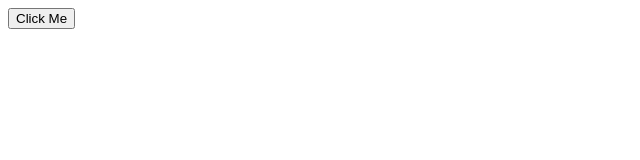
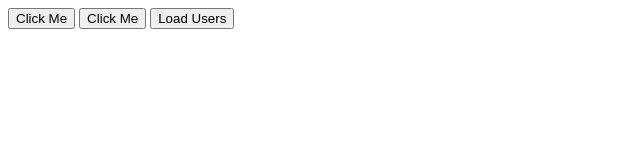
Before and after one commit to SkrChowdhury/explore-api-javascript, a plain HTML site: page index.html in a window 1280 px wide. Shown: the whole page, without its empty margins (0-640 px from the left). Drawn offline with Linux system fonts and the light colour scheme.

Commit message:
more api data fetch practice

```diff
--- a/index.html
+++ b/index.html
@@ -8,7 +8,10 @@
   </head>
   <body>
     <button onclick="loadData()">Click Me</button>
+    <button onclick="loadData2()">Click Me</button>
+    <button onclick="loadUsers()">Load Users</button>
 
     <script src="js/fetch.js"></script>
+    <script src="js/app.js"></script>
   </body>
 </html>
--- /dev/null
+++ b/js/app.js
@@ -0,0 +1,11 @@
+function loadData2() {
+  fetch('https://jsonplaceholder.typicode.com/todos/1')
+    .then((response) => response.json())
+    .then((data) => console.log(data));
+}
+
+function loadUsers() {
+  fetch('https://jsonplaceholder.typicode.com/users')
+    .then((response) => response.json())
+    .then((data) => console.log(data));
+}
```
